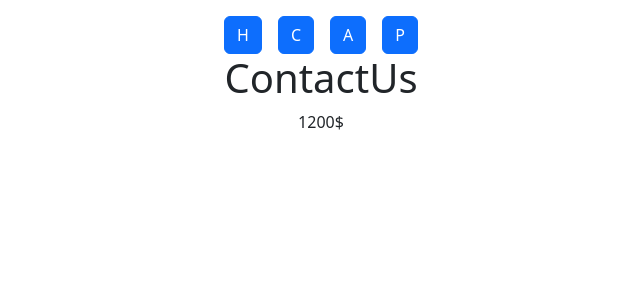
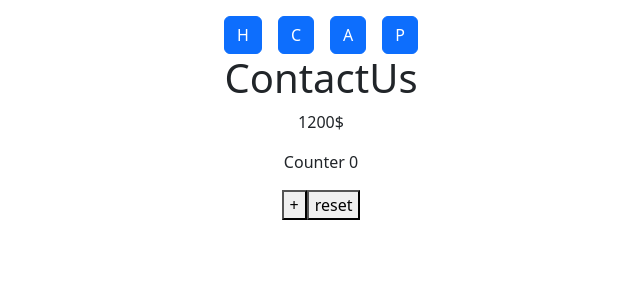
Before and after one commit to akhil-rajarao/ReactConcepts, a React (Create React App) app: page /contact in a window 1280 px wide. Shown: the top 300 px of the page, without its empty margins (319-959 px from the left). Built offline with nearby package versions, Linux system fonts and the light colour scheme.

Commit message:
added counter in contact page

```diff
--- a/src/components/ContactUs.jsx
+++ b/src/components/ContactUs.jsx
@@ -1,15 +1,19 @@
 /** @format */
 
-import React, { useContext } from "react";
+import React, { useContext, useState } from "react";
 import { context } from "../App";
 
 export default function ContactUs() {
   const prod = useContext(context);
+  const [count, setCount] = useState(0);
   return (
     <>
       {" "}
       <h1>ContactUs</h1>
       <p>{prod.price}</p>
+      <p>Counter {count}</p>
+      <button onClick={() => setCount(count + 1)}>+</button>
+      <button  onClick={() => setCount(0)}>reset</button>
     </>
   );
 }
```
Also changed, not shown: 1 other file (tests, documents, lock files or other folders).
